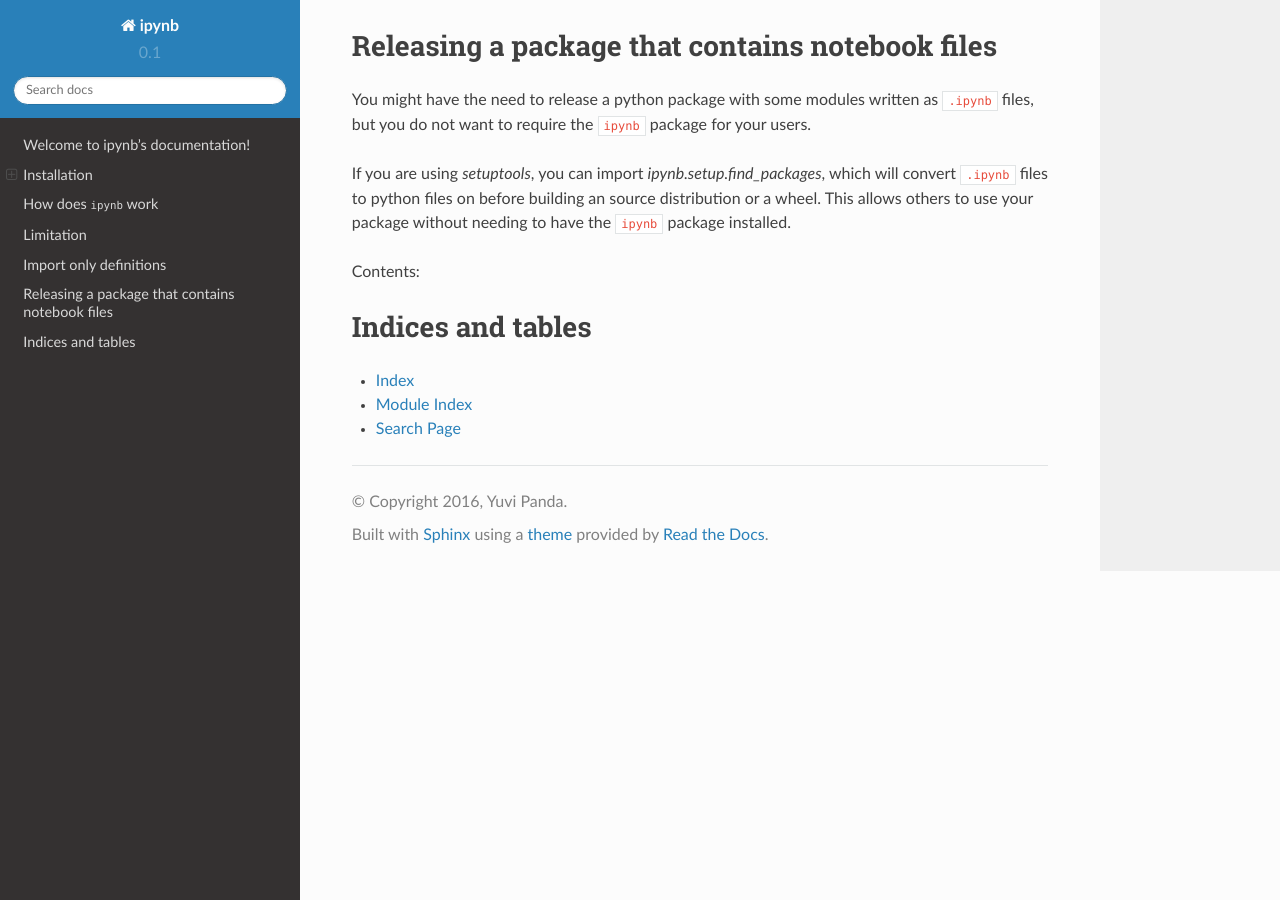
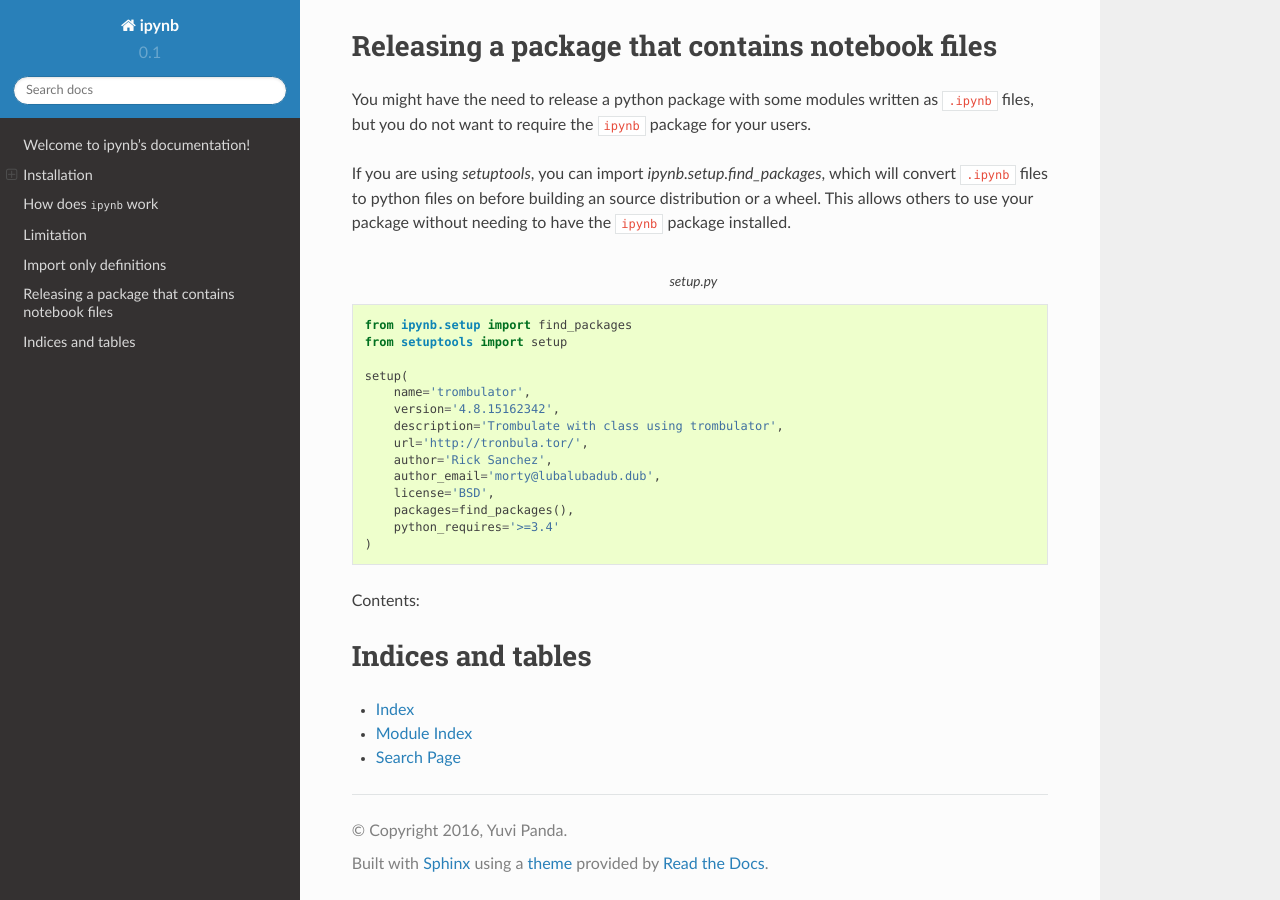
Before and after one commit to ipython/ipynb, a Sphinx documentation site: the page built from docs/index.rst, in a window 1280 px wide and 900 px high, scrolled down 1465 px. Built offline with Sphinx 7.4.7 and the Read the Docs theme 2.0.0, drawn with Linux system fonts in a browser that asks for light colours.

Commit message:
Minor fix to doc syntax

```diff
--- a/docs/index.rst
+++ b/docs/index.rst
@@ -92,8 +92,8 @@ which will convert ``.ipynb`` files to python files on before building an
 source distribution or a wheel. This allows others to use your package without
 needing to have the ``ipynb`` package installed.
 
-.. code::
-    :file: setup.py
+.. code-block:: python
+    :caption: setup.py
 
     from ipynb.setup import find_packages
     from setuptools import setup
```
